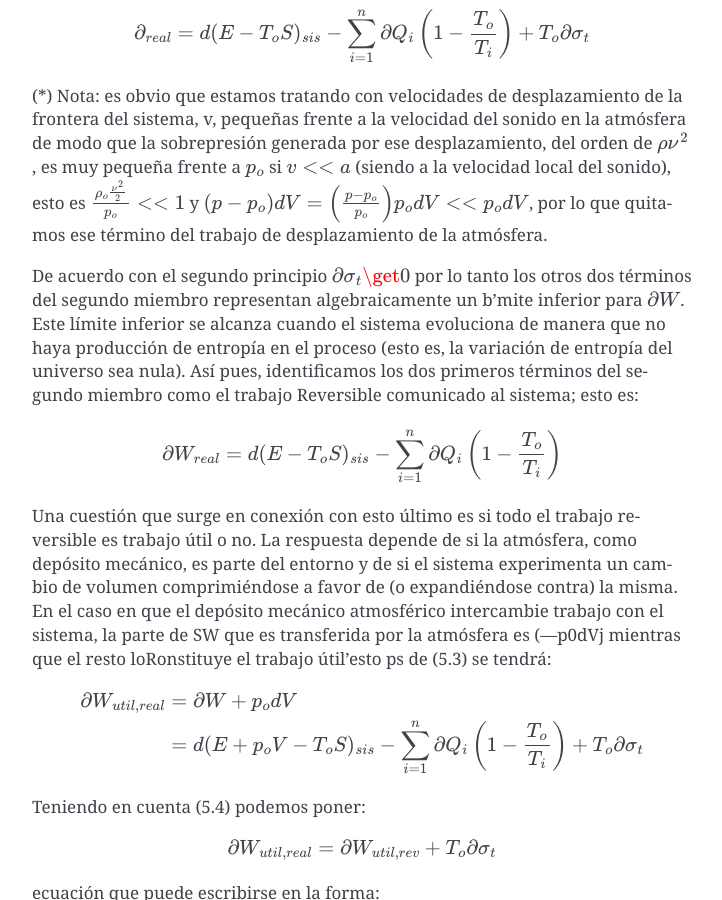
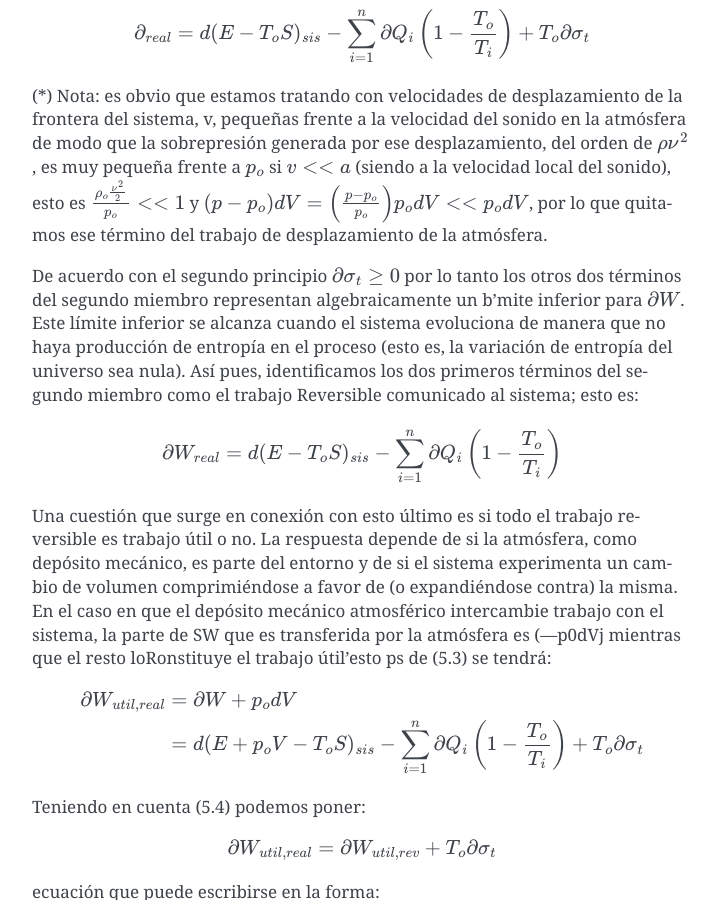
Before and after one commit to mantielero/termodinamica, a Sphinx documentation site: the page built from source/exergia_balance_sistemas_cerrados.rst, in a window 1280 px wide and 900 px high, scrolled down 1181 px. Shown: the whole window, without its empty margins (388-1110 px from the left). Built offline with Sphinx 7.4.7, drawn with Linux system fonts in a browser that asks for light colours; pages that are not in the unit, such as notebooks, are missing from menus.

Commit message:
Update exergia_balance_sistemas_cerrados.rst

```diff
--- a/source/exergia_balance_sistemas_cerrados.rst
+++ b/source/exergia_balance_sistemas_cerrados.rst
@@ -34,7 +34,7 @@ y despejando el trabajo:
 
 (*) Nota: es obvio que estamos tratando con velocidades de desplazamiento de la frontera del sistema, v, pequeñas frente a la velocidad del sonido en la atmósfera de modo que la sobrepresión generada por ese desplazamiento, del orden de :math:`\rho \nu^2`, es muy pequeña frente a :math:`p_o` si :math:`v << a` (siendo a la velocidad local del sonido), esto es :math:`\frac{\rho_o \frac{\nu^2}{2}}{p_o}<<1` y :math:`(p - p_o)dV = \left( \frac{p-p_o}{p_o} \right) p_odV << p_o dV`, por lo que quitamos ese término del trabajo de desplazamiento de la atmósfera.
 
-De acuerdo con el segundo principio :math:`\partial \sigma_t \get 0` por lo tanto los otros dos términos del segundo miembro representan algebraicamente un b'mite inferior para :math:`\partial W`. Este límite inferior se alcanza cuando el sistema evoluciona de manera que no haya producción de entropía en el proceso (esto es, la variación de entropía del universo sea nula). Así pues, identificamos los dos primeros términos del segundo miembro como el trabajo Reversible comunicado al sistema; esto es:
+De acuerdo con el segundo principio :math:`\partial \sigma_t \geq 0` por lo tanto los otros dos términos del segundo miembro representan algebraicamente un b'mite inferior para :math:`\partial W`. Este límite inferior se alcanza cuando el sistema evoluciona de manera que no haya producción de entropía en el proceso (esto es, la variación de entropía del universo sea nula). Así pues, identificamos los dos primeros términos del segundo miembro como el trabajo Reversible comunicado al sistema; esto es:
 
 .. math::
 
```
